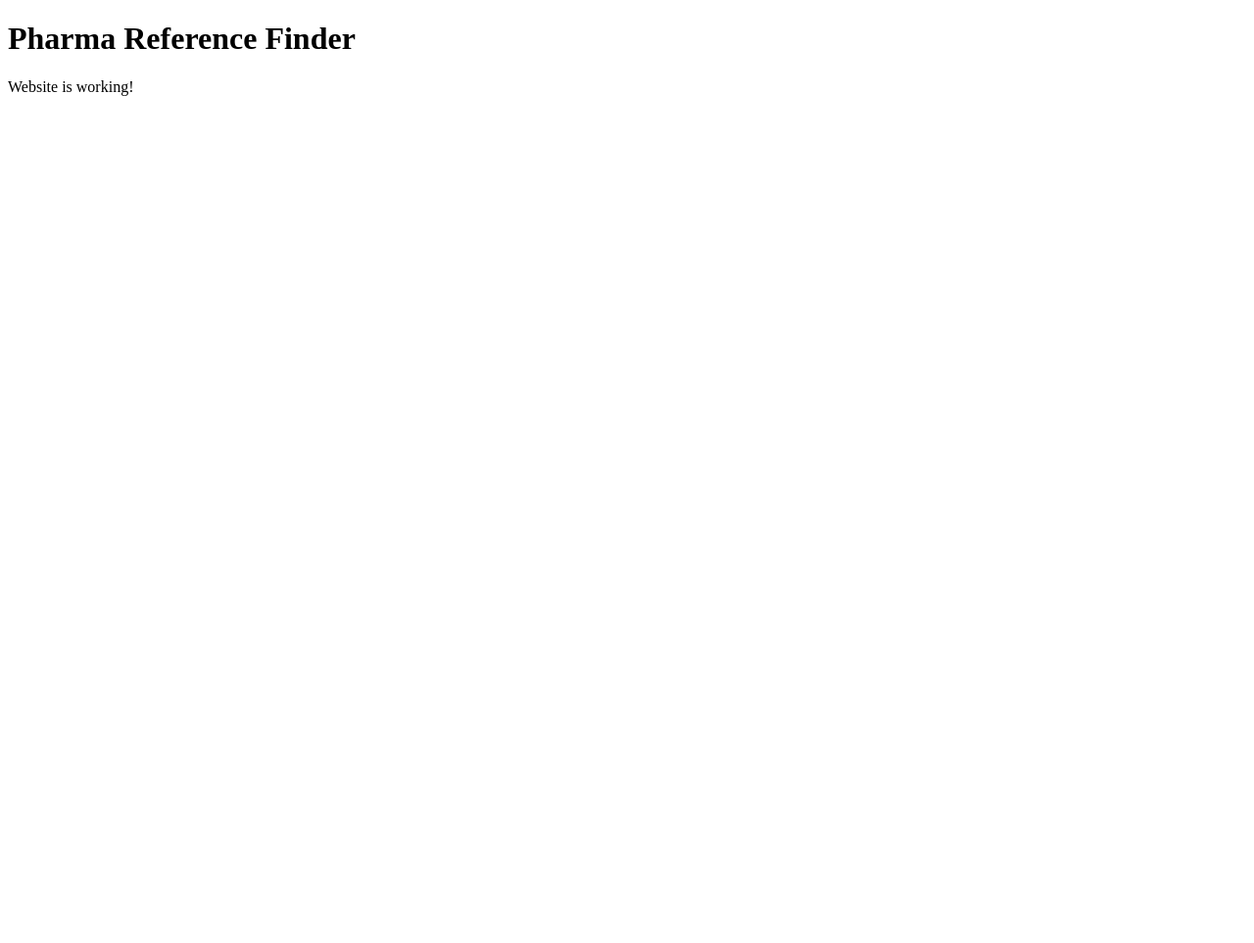
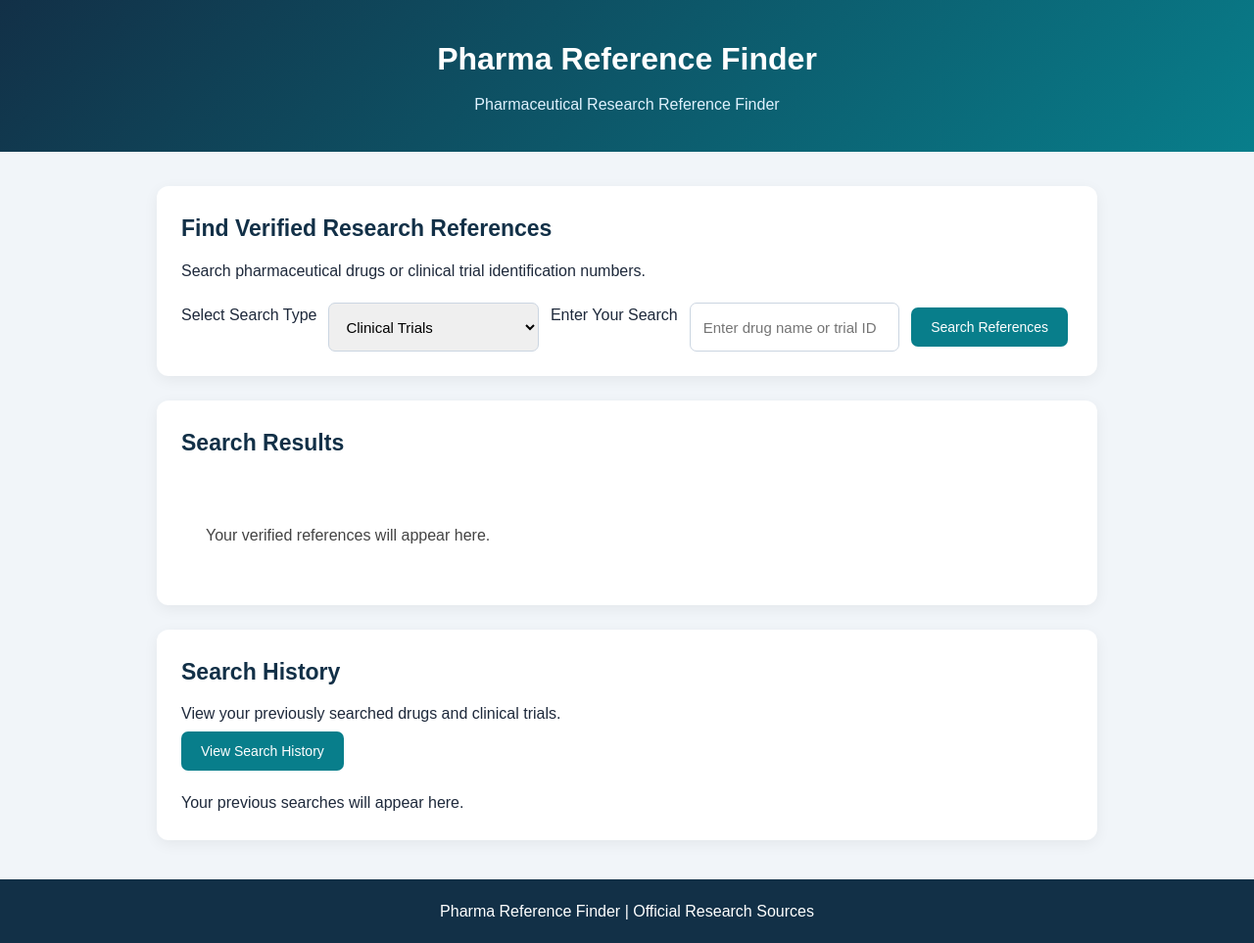
Before and after one commit to milan2520/pharma-reference-finder, a plain HTML site: page docs/index.html in a window 1280 px wide. Shown: the whole page at 98% size. Before the commit the page ends 800 px from the top, so only its background shows below. Drawn offline with Linux system fonts and the light colour scheme.

Commit message:
Update index.html

```diff
--- a/docs/index.html
+++ b/docs/index.html
@@ -1,10 +1,144 @@
 <!DOCTYPE html>
-<html>
+<html lang="en">
+
 <head>
+    <meta charset="UTF-8">
+    <meta name="viewport" content="width=device-width, initial-scale=1.0">
+
     <title>Pharma Reference Finder</title>
+
+    <link rel="stylesheet" href="style.css">
+    <style>
+    #results {
+        margin-top: 30px;
+        padding: 25px;
+        background: #ffffff;
+        border-radius: 12px;
+    }
+
+    #results h3 {
+        color: #123456;
+        font-size: 24px;
+        margin-bottom: 20px;
+    }
+
+    #results > div {
+        background: #f4f8fb;
+        border: 1px solid #dce5ed;
+        border-radius: 10px;
+        padding: 20px;
+        margin-bottom: 15px;
+    }
+
+    #results h4 {
+        color: #087f8c;
+        font-size: 18px;
+    }
+
+    #results p {
+        color: #444;
+        margin: 8px 0;
+    }
+
+    #results a {
+        display: inline-block;
+        margin-top: 10px;
+        color: #087f8c;
+        font-weight: bold;
+        text-decoration: none;
+    }
+
+    #results a:hover {
+        text-decoration: underline;
+    }
+    </style>
 </head>
+
 <body>
-    <h1>Pharma Reference Finder</h1>
-    <p>Website is working!</p>
+
+    <header>
+        <h1>Pharma Reference Finder</h1>
+        <p>Pharmaceutical Research Reference Finder</p>
+    </header>
+
+    <main>
+
+        <section class="search-section">
+
+            <h2>Find Verified Research References</h2>
+
+            <p>
+                Search pharmaceutical drugs or
+                clinical trial identification numbers.
+            </p>
+
+            <form id="searchForm">
+
+                <label for="searchType">
+                    Select Search Type
+                </label>
+
+                <select id="searchType">
+                    <option value="trial" selected>Clinical Trials</option>
+                    <option value="drug">Drug Name</option>
+                </select>
+
+                <label for="searchInput">
+                    Enter Your Search
+                </label>
+
+                <input
+                    type="text"
+                    id="searchInput"
+                    placeholder="Enter drug name or trial ID"
+                    required
+                >
+
+                <button type="submit">
+                    Search References
+                </button>
+
+            </form>
+
+        </section>
+
+        <section class="results-section">
+
+            <h2>Search Results</h2>
+
+            <div id="results">
+                <p>Your verified references will appear here.</p>
+            </div>
+
+        </section>
+        <!-- Search History Section -->
+
+        <section class="history-section">
+
+            <h2>Search History</h2>
+
+            <p>View your previously searched drugs and clinical trials.</p>
+
+            <button type="button" id="historyButton">
+                View Search History
+            </button>
+
+            <div id="historyResults">
+                <p>Your previous searches will appear here.</p>
+            </div>
+
+        </section>
+
+    </main>
+
+    <footer>
+        <p>
+            Pharma Reference Finder
+            | Official Research Sources
+        </p>
+    </footer>
+
+    <script src="script.js"></script>
+
 </body>
 </html>
```
